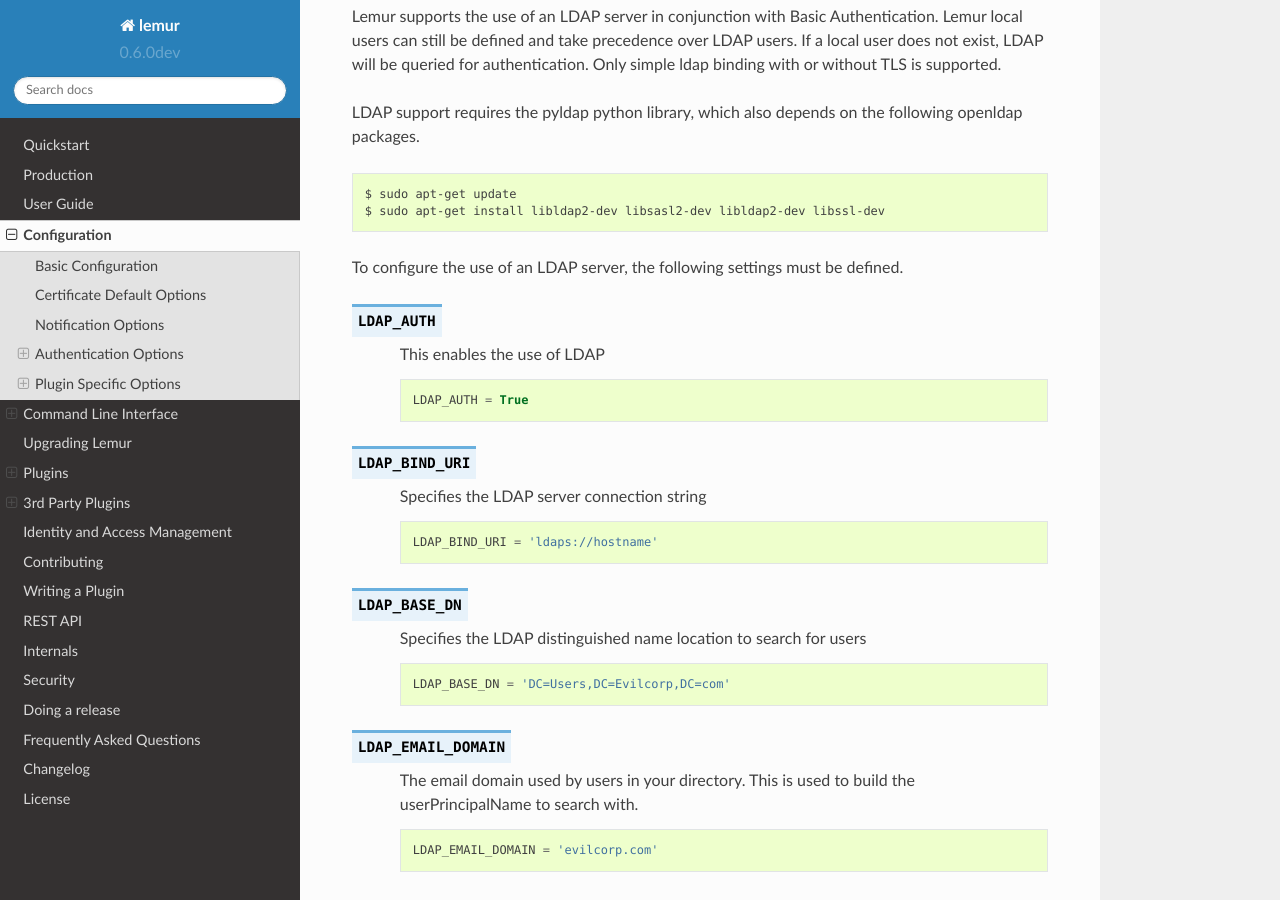
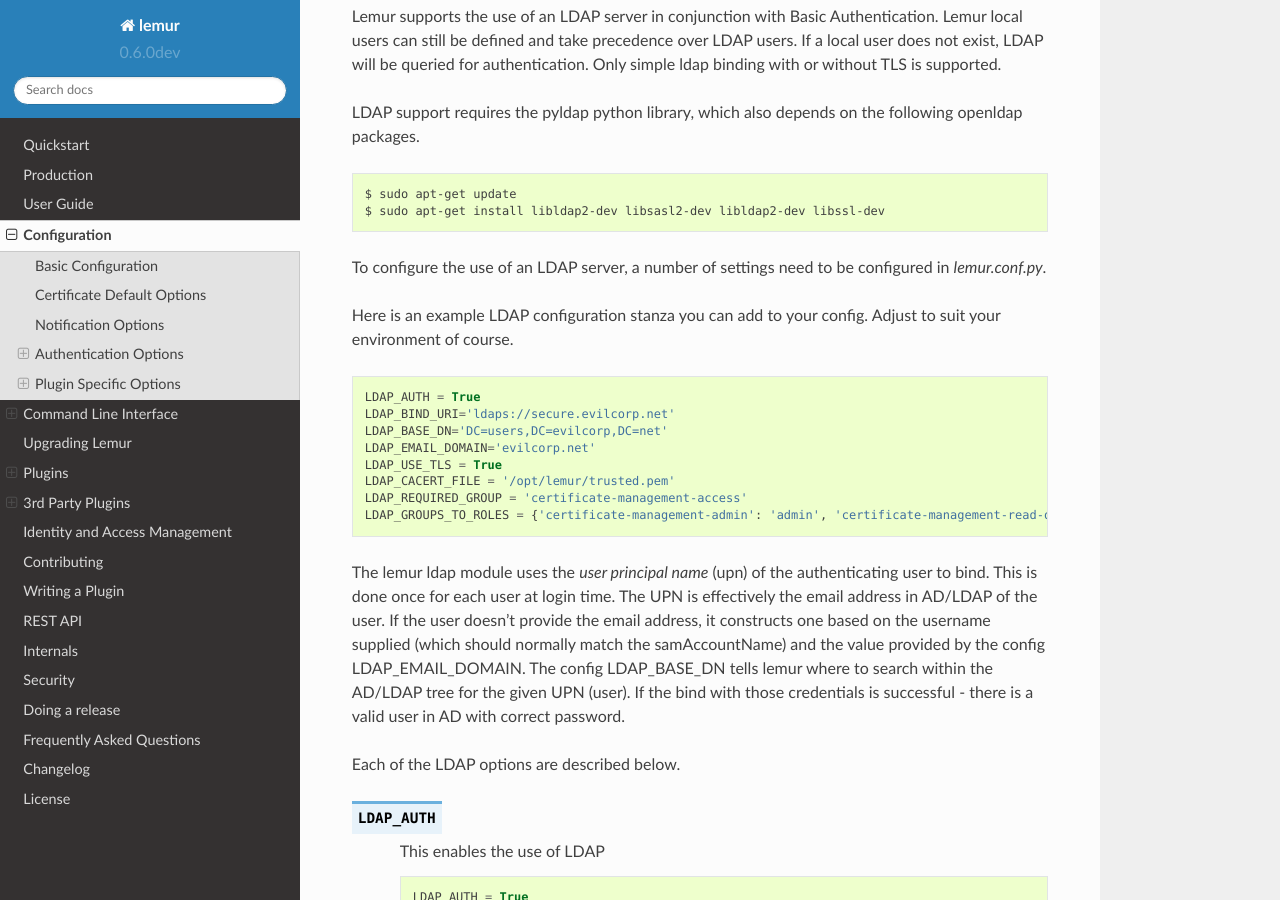
Before and after one commit to Netflix/lemur, a Sphinx documentation site: the page built from docs/administration.rst, in a window 1280 px wide and 900 px high, scrolled down 4714 px. Built offline with Sphinx 7.4.7 and the Read the Docs theme 2.0.0, drawn with Linux system fonts in a browser that asks for light colours; pages that are not in the unit, such as notebooks, are missing from menus.

Commit message:
a bit more ldap documentaion

```diff
--- a/docs/administration.rst
+++ b/docs/administration.rst
@@ -266,7 +266,26 @@
       $ sudo apt-get install libldap2-dev libsasl2-dev libldap2-dev libssl-dev
 
 
-To configure the use of an LDAP server, the following settings must be defined.
+To configure the use of an LDAP server, a number of settings need to be configured in `lemur.conf.py`.
+
+Here is an example LDAP configuration stanza you can add to your config. Adjust to suit your environment of course.
+
+.. code-block:: python
+
+        LDAP_AUTH = True
+        LDAP_BIND_URI='ldaps://secure.evilcorp.net'
+        LDAP_BASE_DN='DC=users,DC=evilcorp,DC=net'
+        LDAP_EMAIL_DOMAIN='evilcorp.net'
+        LDAP_USE_TLS = True
+        LDAP_CACERT_FILE = '/opt/lemur/trusted.pem'
+        LDAP_REQUIRED_GROUP = 'certificate-management-access'
+        LDAP_GROUPS_TO_ROLES = {'certificate-management-admin': 'admin', 'certificate-management-read-only': 'read-only'}
+
+
+The lemur ldap module uses the `user principal name` (upn) of the authenticating user to bind. This is done once for each user at login time. The UPN is effectively the email address in AD/LDAP of the user. If the user doesn't provide the email address, it constructs one based on the username supplied (which should normally match the samAccountName) and the value provided by the config LDAP_EMAIL_DOMAIN.
+The config LDAP_BASE_DN tells lemur where to search within the AD/LDAP tree for the given UPN (user). If the bind with those credentials is successful - there is a valid user in AD with correct password.
+
+Each of the LDAP options are described below.
 
 .. data:: LDAP_AUTH
     :noindex:
```
